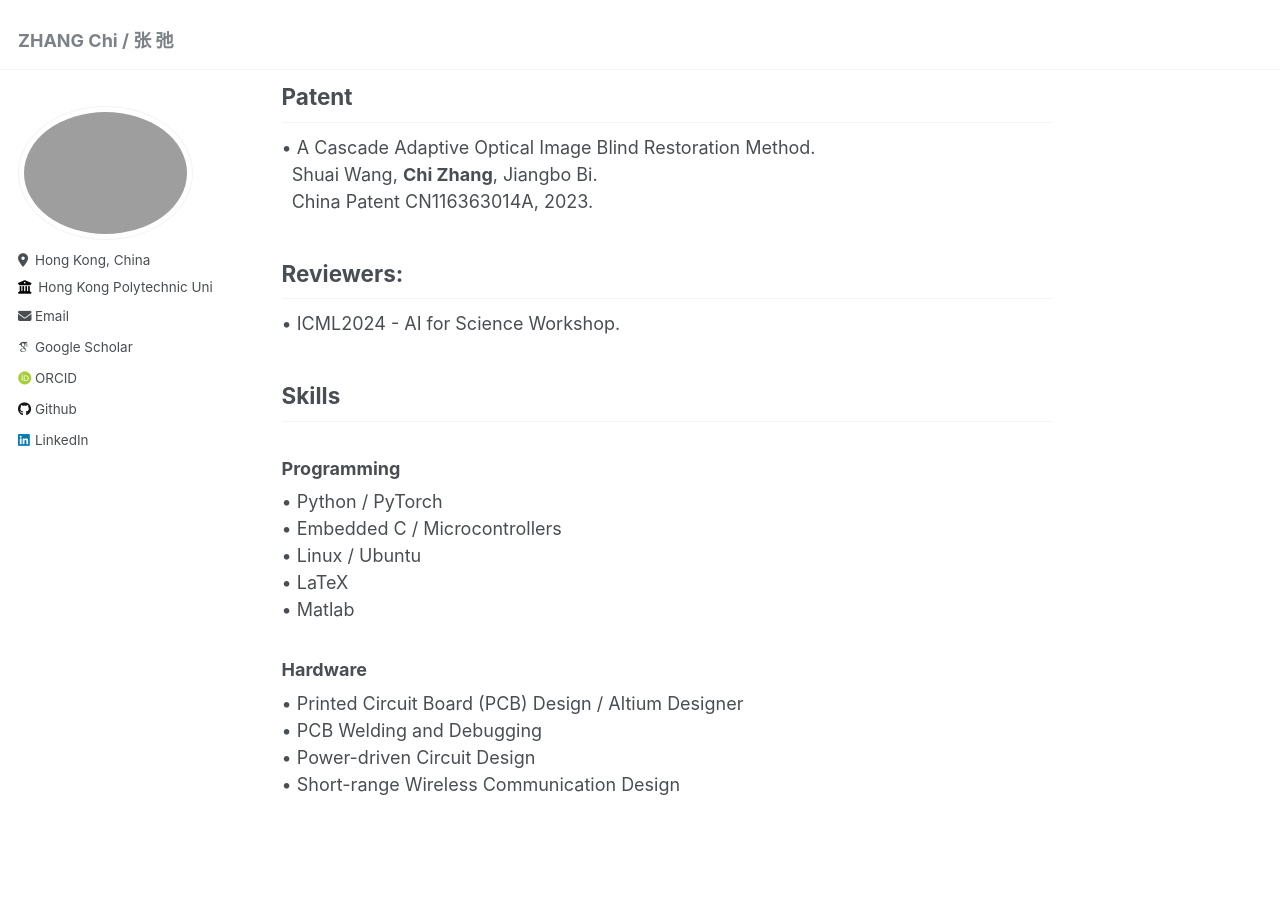
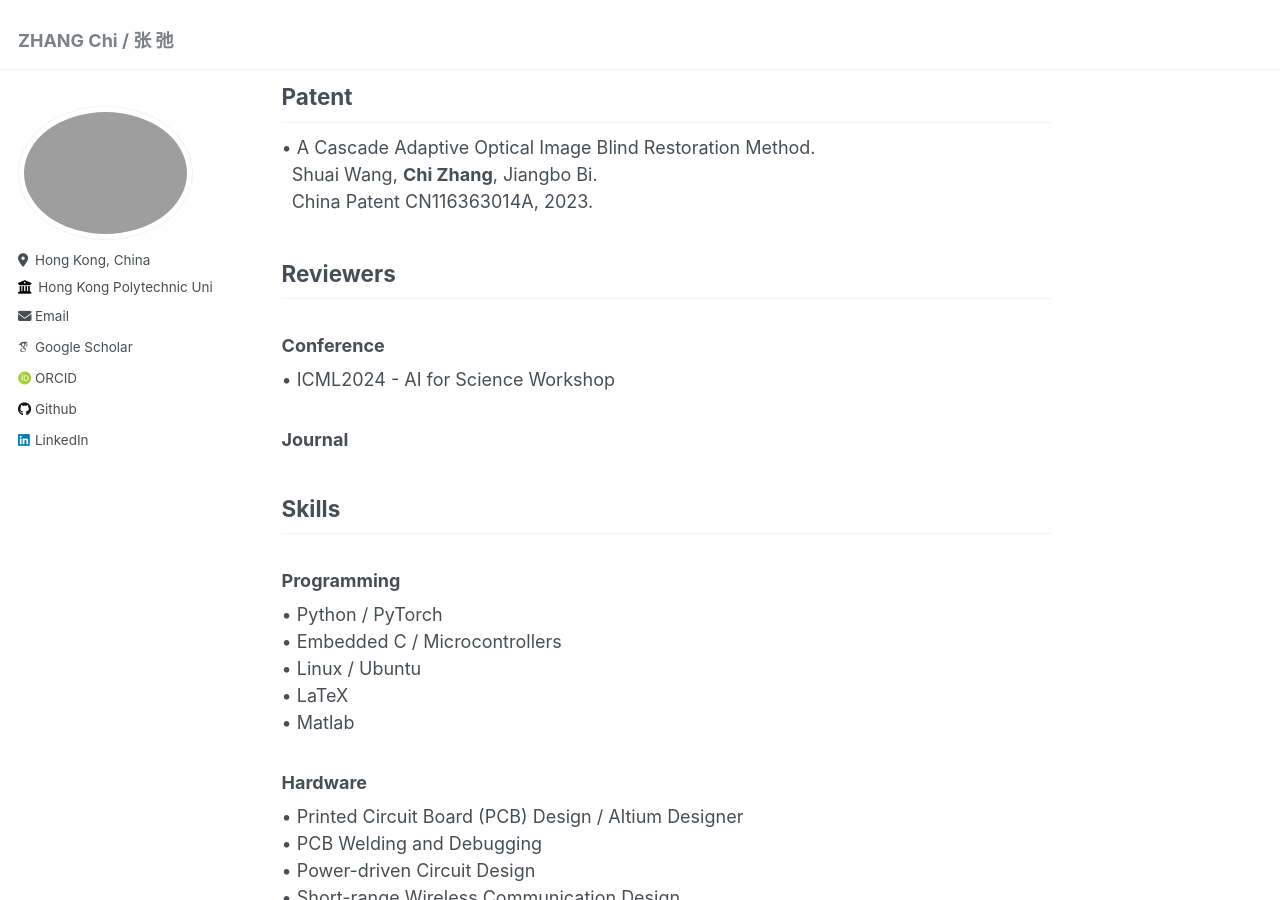
Before and after one commit to mrchasezhang/mrchasezhang.github.io, a Jekyll site: the page built from _pages/about.md, in a window 1280 px wide and 900 px high, scrolled down 1192 px. Built offline with Jekyll 4.4.1, drawn with Linux system fonts in a browser that asks for light colours; some web fonts are replaced.

Commit message:
Update about.md

```diff
--- a/_pages/about.md
+++ b/_pages/about.md
@@ -42,8 +42,10 @@ My publications are available via [Google Scholar](https://scholar.google.com/ci
 &nbsp; China Patent CN116363014A, 2023.
 
 
-## Reviewers:
-• ICML2024 - AI for Science Workshop.
+## Reviewers
+### Conference
+• ICML2024 - AI for Science Workshop
+### Journal
 
 ## Skills
 ### Programming
```
